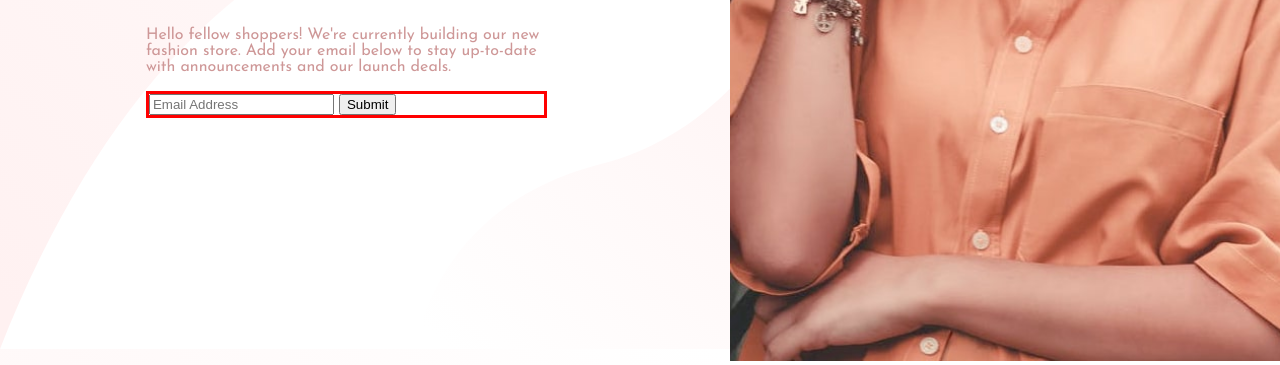
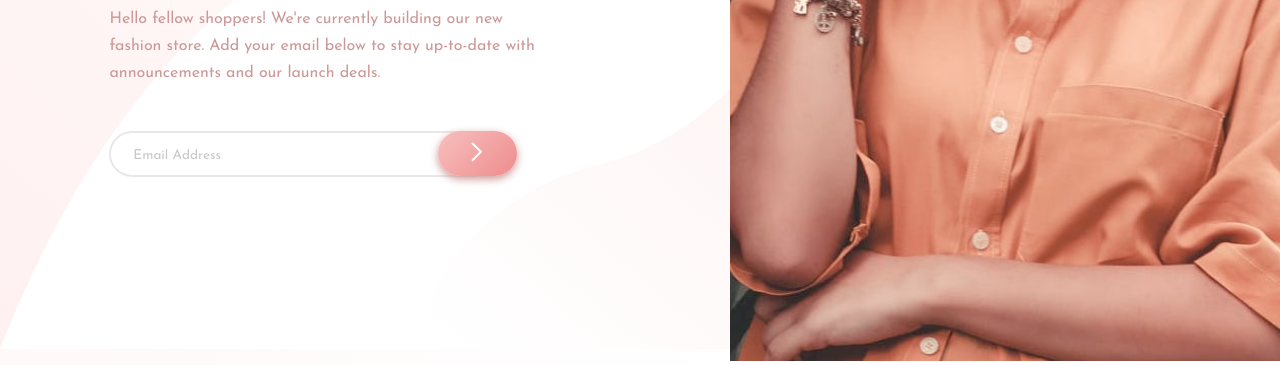
Before and after one commit to Nihaprezz/base_apparel_page, a plain HTML site: page index.html in a window 1280 px wide. Shown: the part 451-816 px from the top of the page. Drawn offline with Linux system fonts and the light colour scheme.

Commit message:
styled input and button

```diff
--- a/css/_global.scss
+++ b/css/_global.scss
@@ -11,7 +11,7 @@ $linear-2: linear-gradient(135deg, hsl(0, 80%, 86%), hsl(0, 74%, 74%));
 
 $prime-font: 'Josefin Sans', sans-serif;
 
-$padding: 20%
+$padding: 15%
 
 // - Font size: 16px
 //- Weights: 300, 400, 600
--- a/css/styles.scss
+++ b/css/styles.scss
@@ -32,6 +32,7 @@ body {
         letter-spacing: 1vh;
         color: $desu-red;
         font-weight: 300;
+        margin-bottom: 0;
 
         span {
             display: block;
@@ -41,15 +42,46 @@ body {
     }
 
     p {
+        margin-top: 5%;
         color: $desu-red;
         font-weight: 400;
+        line-height: 1.7;
     }
 
     form {
-        border: 3px solid red;
+        margin-top: 10%;
+        position: relative;
 
-        input {
+        ::-webkit-input-placeholder {
+            color: #C8C8C8;
+            font-weight: 400;
+            font-family: $prime-font;
+            font-size: 1.7vh;
+        }
 
+        input:first-child {
+            border-radius: 25px;
+            width: 82%;
+            height: 40px;
+            border: 2px solid #E8E8E8;
+            padding-left: 5%;
+        }
+
+        button {
+            background: $linear-2;
+            height: 45px;
+            border-radius: 25px;
+            width: 18%;
+            border: none;
+            position: absolute;
+            left: 75%;
+            box-shadow: 0px 3px 8px $desu-red;
+        }
+
+        button:hover {
+            cursor: pointer;
+            transform: scale(1.1) perspective(1px);
+            box-shadow: 0px 3px 10px $desu-red;
         }
     }
 }
--- a/index.html
+++ b/index.html
@@ -30,13 +30,16 @@
 
     <form>
       <input type="email" placeholder="Email Address"/>
-      <input type="submit">
+      <button>
+        <img src="images/icon-arrow.svg">
+      </button>
     </form>
   </div>
 
   <div class="main-photo">
     <img src="./images/hero-desktop.jpg">
   </div>
+
 
 
   <!-- <footer>
```
Also changed, not shown: css/styles.css, 1 other file.
